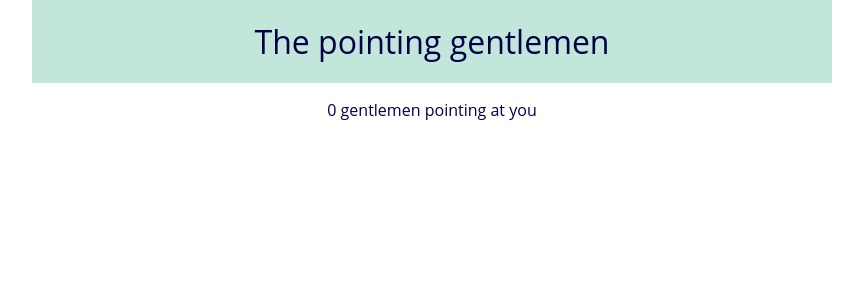
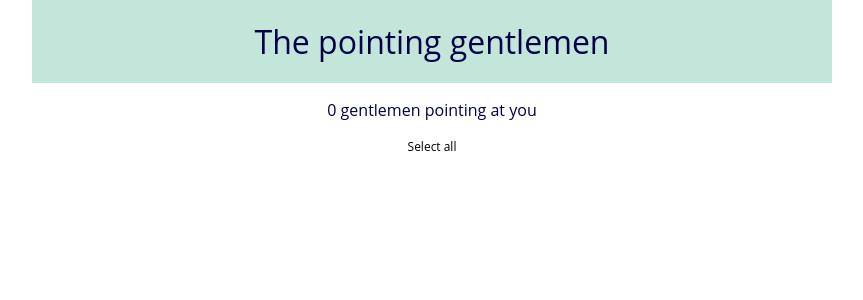
Before and after one commit to ArnauOriol/202209-w4ch1-arnau-oriol, a React (Create React App) app: page / in a window 1280 px wide. Shown: the top 300 px of the page, without its empty margins (208-1071 px from the left). Built offline with nearby package versions, Linux system fonts and the light colour scheme.

Commit message:
Add Button component

```diff
--- a/src/App.tsx
+++ b/src/App.tsx
@@ -1,4 +1,5 @@
 import Info from "./Info/Info";
+import Button from "./Button/Button";
 
 const App = () => {
   return (
@@ -10,6 +11,7 @@ const App = () => {
       </div>
       <section className="controls">
         <Info></Info>
+        <Button></Button>
       </section>
     </>
   );
--- /dev/null
+++ b/src/Button/Button.tsx
@@ -0,0 +1,5 @@
+const Button = () => {
+  return <button className="button button--select">Select all</button>;
+};
+
+export default Button;
```
